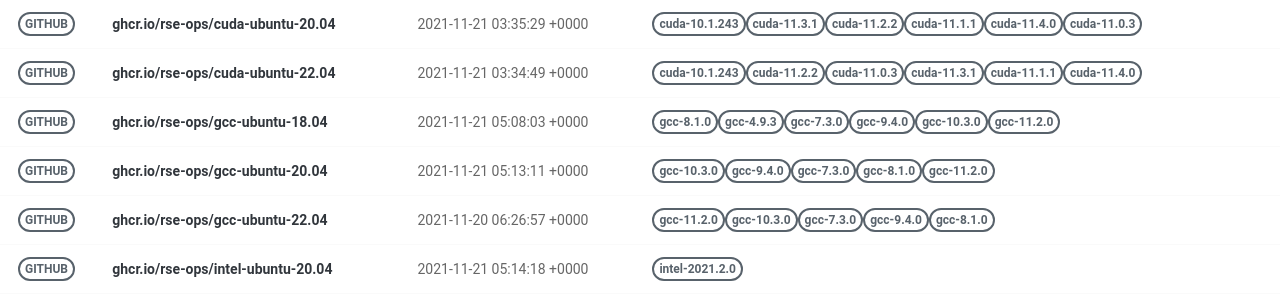
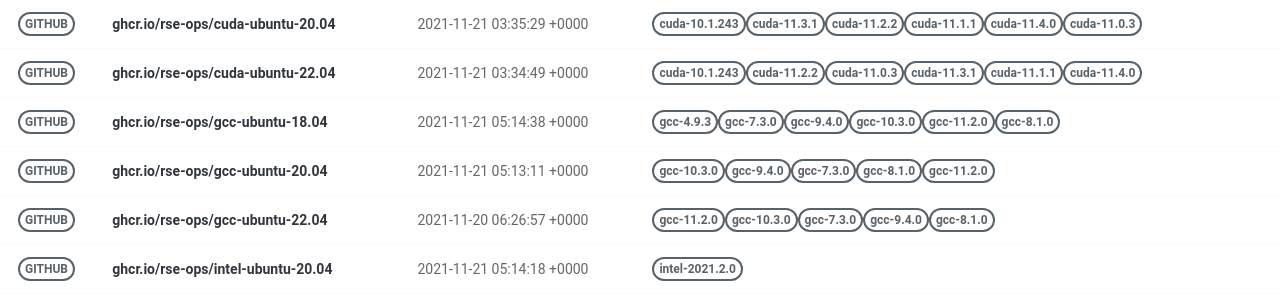
Before and after one commit to rse-ops/docker-images, a Jekyll site: the page built from pages/index.md, in a window 1280 px wide. Shown: the part 277-577 px from the top of the page. Built offline with Jekyll 4.4.1, drawn with Linux system fonts in a browser that asks for light colours; nearby versions of some CDN libraries.

Commit message:
Automated push to update library 2021-11-21

```diff
--- a/_library/ghcr.io-rse-ops-gcc-ubuntu-18.04.md
+++ b/_library/ghcr.io-rse-ops-gcc-ubuntu-18.04.md
@@ -1,14 +1,11 @@
 ---
 layout: container
 name: ghcr.io/rse-ops/gcc-ubuntu-18.04
-updated_at: 2021-11-21 05:08:03.890597
+updated_at: 2021-11-21 05:14:38.080419
 
 
 container_url: https://github.com/orgs/rse-ops/packages/container/package/gcc-ubuntu-18.04
 versions:
- - tag: gcc-8.1.0
-   dockerfile: https://github.com/rse-ops/docker-images/blob/main/ubuntu/gcc/Dockerfile
-   manifest: https://crane.ggcr.dev/manifest/ghcr.io/rse-ops/gcc-ubuntu-18.04:gcc-8.1.0
  - tag: gcc-4.9.3
    dockerfile: https://github.com/rse-ops/docker-images/blob/main/ubuntu/gcc/Dockerfile
    manifest: https://crane.ggcr.dev/manifest/ghcr.io/rse-ops/gcc-ubuntu-18.04:gcc-4.9.3
```
Also changed, not shown: other parts of _library/ghcr.io-rse-ops-gcc-ubuntu-18.04.md (+3 -0 lines).
